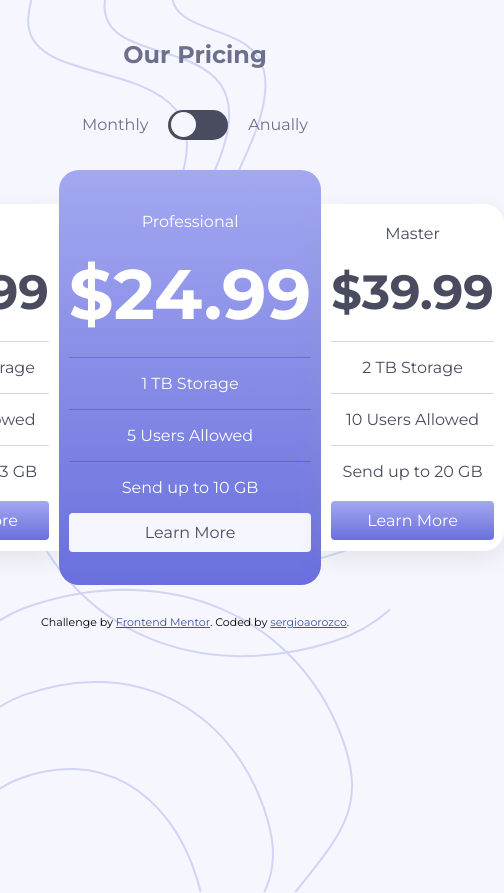
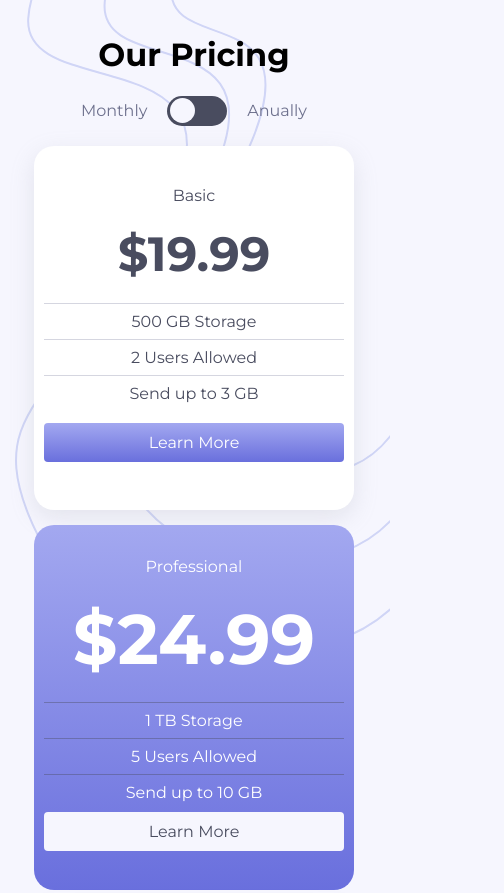
Before and after one commit to Sergioaorozco/Toggle-Pricing-Component, a plain HTML site: page index.html in a window 390 px wide. Shown: the top 893 px of the page, 504 px wide, since content can reach past the window. Drawn offline with Linux system fonts and the light colour scheme.

Commit message:
Mobile First Update - Change styles to responsive design

```diff
--- a/index.html
+++ b/index.html
@@ -11,12 +11,12 @@
   <link rel="preconnect" href="https://fonts.gstatic.com" crossorigin>
   <link href="https://fonts.googleapis.com/css2?family=Montserrat:wght@400;500;700&display=swap" rel="stylesheet">
   <title>Frontend Mentor | Toggle Pricing Component</title>
-
-  <!-- Feel free to remove these styles or customise in your own stylesheet 👍-->
 </head>
 
 <body>
-  <h2>Our Pricing</h2>
+  <!-- Wrapper -->
+  <div class="wrapper">
+    <h1>Our Pricing</h1>
     <div class="toggle-period">
       <p class="period">Monthly</p>
       <input class="toggle" name="switch" id="billing" type="checkbox" onclick="ChangeTime()">
@@ -26,6 +26,7 @@
     </div>
     <section class="price">
       <div class="basic">
+        <div class="basic-content">
           <p>Basic</p>
           <p class="monthly-billing">&dollar;19.99</p>
           <p class="yearly-billing">&dollar;199.99</p>
@@ -36,6 +37,7 @@
           <hr class="basic-hr">
           <p>Send up to 3 GB</p>
           <a href="#" class="btn-primary">Learn More</a>
+        </div>
       </div>
       <div class="professional">
         <div class="professional-content">
@@ -52,6 +54,7 @@
         </div>
       </div>
       <div class="master">
+        <div class="master-content">
           <p>Master</p>
           <p class="monthly-billing">&dollar;39.99</p>
           <p class="yearly-billing">&dollar;399.99</p>
@@ -63,12 +66,14 @@
           <p>Send up to 20 GB</p>
           <a href="#" class="btn-primary">Learn More</a>
         </div>
+      </div>
     </section>
     <div class="attribution">
       Challenge by <a href="https://www.frontendmentor.io?ref=challenge" target="_blank">Frontend Mentor</a>.
       Coded by <a href="https://github.com/Sergioaorozco">sergioaorozco</a>.
     </div>
+  </div>
+  <script type="text/javascript" src="index.js"></script>
 </body>
-<script type="text/javascript" src="index.js"></script>
 
 </html>
--- a/style.css
+++ b/style.css
@@ -1,75 +1,37 @@
 :root {
-    --Primary: linear-gradient(hsl(236, 72%, 79%),hsl(237, 63%, 64%));
+  --Primary: linear-gradient(hsl(236, 72%, 79%), hsl(237, 63%, 64%));
   --LightGrayishBlue: hsl(240, 78%, 98%);
   --LightGrayish: hsla(234, 14%, 74%, 0.548);
   --GrayishBlue: hsl(233, 13%, 49%);
   --DarkGrayishBlue: hsl(232, 13%, 33%);
   --OpacityGrayishBlue: hsla(232, 13%, 33%, 0.411);
-    --Primary-font: 'Montserrat', sans-serif;
+  --Primary-font: "Montserrat", sans-serif;
+}
 
+.wrapper {
+  max-inline-size: 766px;
+  padding-block-start: 6px;
+  padding-block-end: 6px;
+  padding-inline-start: 6px;
+  padding-inline-end: 8px;
+  margin: auto;
+  box-sizing: content-box;
+}
+
+body div p {
+  margin: 0;
+  padding: 0;
 }
 
 body {
   background-color: var(--LightGrayishBlue);
-    background-image: url('images/bg-top.svg') , url('images/bg-bottom.svg');
+  background-image: url("images/bg-top.svg");
   background-repeat: no-repeat, no-repeat;
-    background-position: top right,bottom left;
+  background-position: top right;
   text-align: center;
   font-family: var(--Primary-font);
   height: 100vh;
   overflow-y: auto;
-
-}
-
-
-.price {
-    display: flex;
-    justify-content: center;
-    align-items: center;
-    margin-block-end: 30px;
-
-}
-
-.basic, .master {
-    background: white;
-    padding-block-end: 3%;
-    padding-block-start: 1%;
-    padding-inline: 10px;
-    width: 250px;
-    color: var(--DarkGrayishBlue);
-    box-shadow: rgba(149, 157, 165, 0.2) 0px 8px 24px;
-}
-
-.basic {
-    border-bottom-left-radius: 20px;
-    border-top-left-radius: 20px;
-}
-
-.master {
-    border-top-right-radius: 20px;
-    border-bottom-right-radius: 20px;
-}
-
-.professional {
-    background: var(--Primary);
-    color: white;
-    width: 300px;
-    border-radius: 20px;
-    padding-block-end: 3%;
-    padding-block-start: 1%;
-    padding-inline: 10px;
-    height: 400px;
-    display: flex;
-    align-items: center;
-    justify-content: center;
-}
-
-.professional .monthly-billing {
-    font-size: 70px;
-}
-
-.professional-content {
-    width: 100%;
 }
 
 .toggle-period {
@@ -79,16 +41,70 @@ body {
   margin-bottom: 20px;
 }
 
+.price {
+  display: flex;
+  flex-direction: column;
+  justify-content: center;
+  align-items: center;
+  margin-block-end: 30px;
+  gap: 15px;
+}
+
+.basic,
+.master {
+  background: white;
+  padding-block-end: 3%;
+  padding-block-start: 1%;
+  padding-inline: 10px;
+  width: 300px;
+  color: var(--DarkGrayishBlue);
+  box-shadow: rgba(149, 157, 165, 0.2) 0px 8px 24px;
+  height: 350px;
+}
+
+.basic,
+.master {
+  border-radius: 20px;
+}
+
+.professional {
+  background: var(--Primary);
+  color: white;
+  width: 300px;
+  border-radius: 20px;
+  height: 350px;
+}
+
+.professional,
+.basic,
+.master {
+  display: flex;
+  align-items: center;
+  justify-content: center;
+  padding-block-end: 3%;
+  padding-block-start: 1%;
+  padding-inline: 10px;
+}
+
+.professional .monthly-billing {
+  font-size: 70px;
+}
+
+.professional-content,
+.basic-content,
+.master-content {
+  width: 100%;
+}
+
 .basic-hr {
-    border:none;
+  border: none;
   border-top: 1px solid var(--LightGrayish);
 }
 
 .professional .basic-hr {
-    border:none;
+  border: none;
   border-top: 1px solid var(--OpacityGrayishBlue);
 }
-
 
 .btn-primary {
   background: var(--Primary);
@@ -125,8 +141,8 @@ body {
   display: none;
 }
 
-
-.btn-primary:hover, .btn-secondary:hover {
+.btn-primary:hover,
+.btn-secondary:hover {
   opacity: 0.8;
 }
 
@@ -139,7 +155,6 @@ h2 {
 .period {
   color: var(--GrayishBlue);
 }
-
 
 input[type="checkbox"] {
   width: 0;
@@ -160,17 +175,16 @@ label {
   margin-inline: 20px;
 }
 
-
 label::after {
-    content: '';
+  content: "";
   position: absolute;
   width: 25px;
   height: 25px;
   border-radius: 50%;
-    background:var(--LightGrayishBlue);
+  background: var(--LightGrayishBlue);
   top: 2px;
   left: 3px;
-    transition: 0.3s ;
+  transition: 0.3s;
 }
 
 input:checked + label:after {
@@ -182,7 +196,6 @@ input:checked + label {
   background: var(--Primary);
 }
 
-
 .attribution {
   font-size: 11px;
   text-align: center;
@@ -192,3 +205,36 @@ input:checked + label {
 .attribution a {
   color: hsl(228, 45%, 44%);
 }
+*/
+
+
+
+
+ /* Media Queries Implementation */
+  @media only screen and (min-width: 768px) {
+}
+
+@media (min-width: 1025px) {
+  .price {
+    flex-direction: row;
+    gap: 0;
+  }
+  .master {
+    border-top-left-radius: 0;
+    border-bottom-left-radius: 0;
+  }
+
+  .basic {
+    border-bottom-right-radius: 0;
+    border-top-right-radius: 0;
+  }
+
+  .basic,
+  .master {
+    width: 300px;
+  }
+
+  .professional {
+    height: 400px;
+  }
+}
```
Lines whose indentation alone changed are shown as unchanged.
